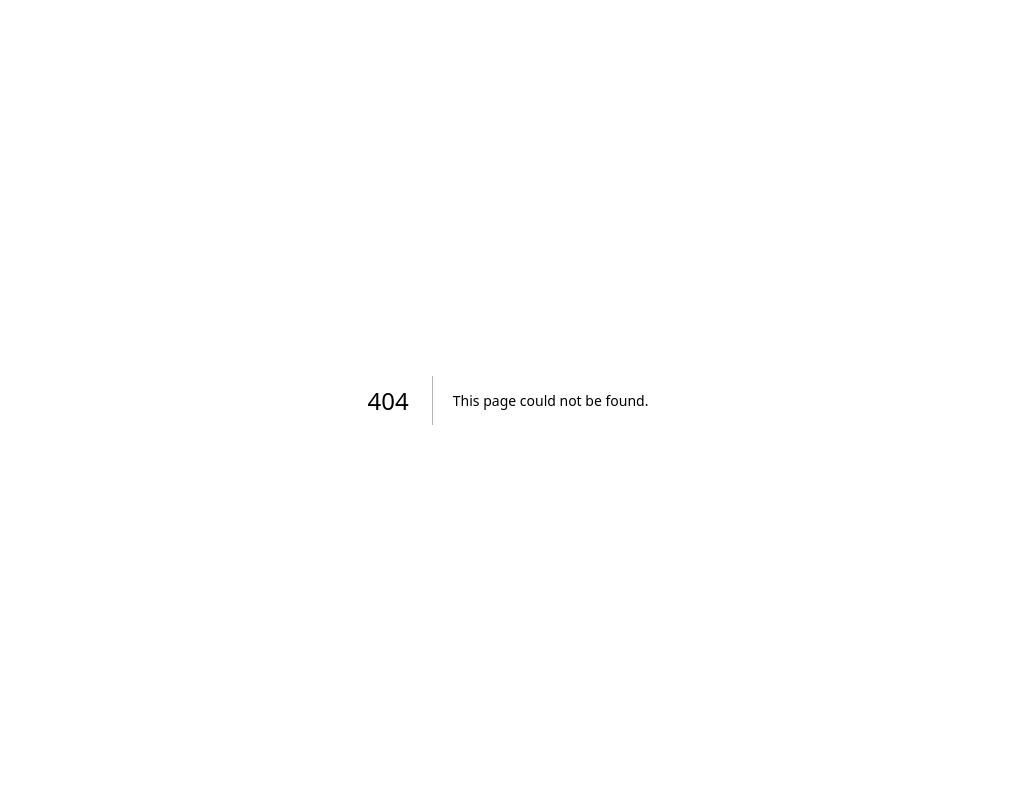
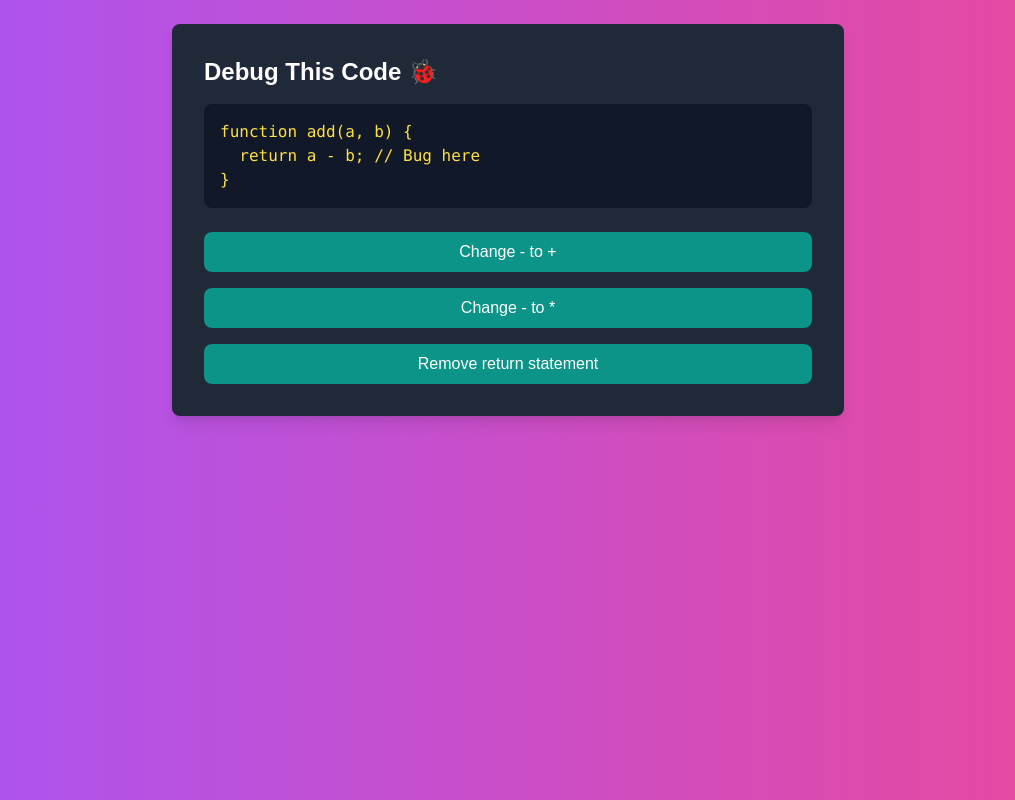
Before and after one commit to iamdeepakpapney/Portfolio-website, a Next.js app: page /game in a window 1280 px wide. Before the commit this address had no page. Shown: the whole page, without its empty margins (132-1147 px from the left). Built offline with nearby package versions, Linux system fonts and the light colour scheme.

Commit message:
new: game added

```diff
--- a/package.json
+++ b/package.json
@@ -10,6 +10,7 @@
   },
   "dependencies": {
     "@vercel/analytics": "^1.5.0",
+    "framer-motion": "^12.4.7",
     "next": "15.1.7",
     "react": "^19.0.0",
     "react-dom": "^19.0.0",
--- /dev/null
+++ b/src/app/game/page.tsx
@@ -0,0 +1,82 @@
+
+"use client";
+import React, { useState } from 'react';
+import { motion } from 'framer-motion';
+
+const questions = [
+  {
+    code: `function add(a, b) {\n  return a - b; // Bug here\n}`,
+    options: ['Change - to +', 'Change - to *', 'Remove return statement'],
+    correct: 0,
+  },
+  {
+    code: `const greeting = name => {\n  console.log('Hello' + names); // Bug here\n};`,
+    options: ["Change 'names' to 'name'", "Add return statement", "Replace console.log with alert"],
+    correct: 0,
+  },
+];
+
+const BugHuntGame = () => {
+  const [current, setCurrent] = useState(0);
+  const [score, setScore] = useState(0);
+  const [showResult, setShowResult] = useState(false);
+
+  const handleAnswer = (index: number) => {
+    if (index === questions[current].correct) {
+      setScore(score + 1);
+    }
+    if (current + 1 < questions.length) {
+      setCurrent(current + 1);
+    } else {
+      setShowResult(true);
+    }
+  };
+
+  return (
+    <div className="min-h-screen bg-gradient-to-r from-purple-500 to-pink-500 p-6 text-white">
+      <motion.div
+        className="max-w-2xl mx-auto bg-gray-800 p-8 rounded-lg shadow-lg"
+        initial={{ opacity: 0 }}
+        animate={{ opacity: 1 }}
+        transition={{ duration: 0.5 }}
+      >
+        {showResult ? (
+          <div className="text-center space-y-4">
+            <h2 className="text-3xl font-bold">Game Over! 🎉</h2>
+            <p className="text-xl">Your Score: {score} / {questions.length}</p>
+            <button
+              className="mt-4 px-6 py-3 bg-teal-500 rounded-lg hover:bg-teal-600 transition"
+              onClick={() => {
+                setCurrent(0);
+                setScore(0);
+                setShowResult(false);
+              }}
+            >
+              Play Again 🔄
+            </button>
+          </div>
+        ) : (
+          <div>
+            <h2 className="text-2xl font-semibold mb-4">Debug This Code 🐞</h2>
+            <pre className="bg-gray-900 p-4 rounded-lg text-yellow-300 overflow-auto">
+              {questions[current].code}
+            </pre>
+            <div className="space-y-4 mt-6">
+              {questions[current].options.map((opt, idx) => (
+                <button
+                  key={idx}
+                  className="w-full bg-teal-600 py-2 rounded-lg hover:bg-teal-700 transition"
+                  onClick={() => handleAnswer(idx)}
+                >
+                  {opt}
+                </button>
+              ))}
+            </div>
+          </div>
+        )}
+      </motion.div>
+    </div>
+  );
+};
+
+export default BugHuntGame;
--- a/src/app/page.tsx
+++ b/src/app/page.tsx
@@ -54,7 +54,7 @@ const LandingPage = () => {
           <Link href="/about" className="px-6 py-3 bg-transparent border-2 border-white text-white rounded-lg shadow-lg transform transition-transform hover:scale-105">
             About Me
           </Link>
-          <Link href="/projects" className="px-6 py-3 bg-transparent border-2 border-white text-white rounded-lg shadow-lg transform transition-transform hover:scale-105">
+          <Link href="/game" className="px-6 py-3 bg-transparent border-2 border-white text-white rounded-lg shadow-lg transform transition-transform hover:scale-105">
             Projects
           </Link>
         </div>
```
Also changed, not shown: 1 other file (tests, documents, lock files or other folders).
